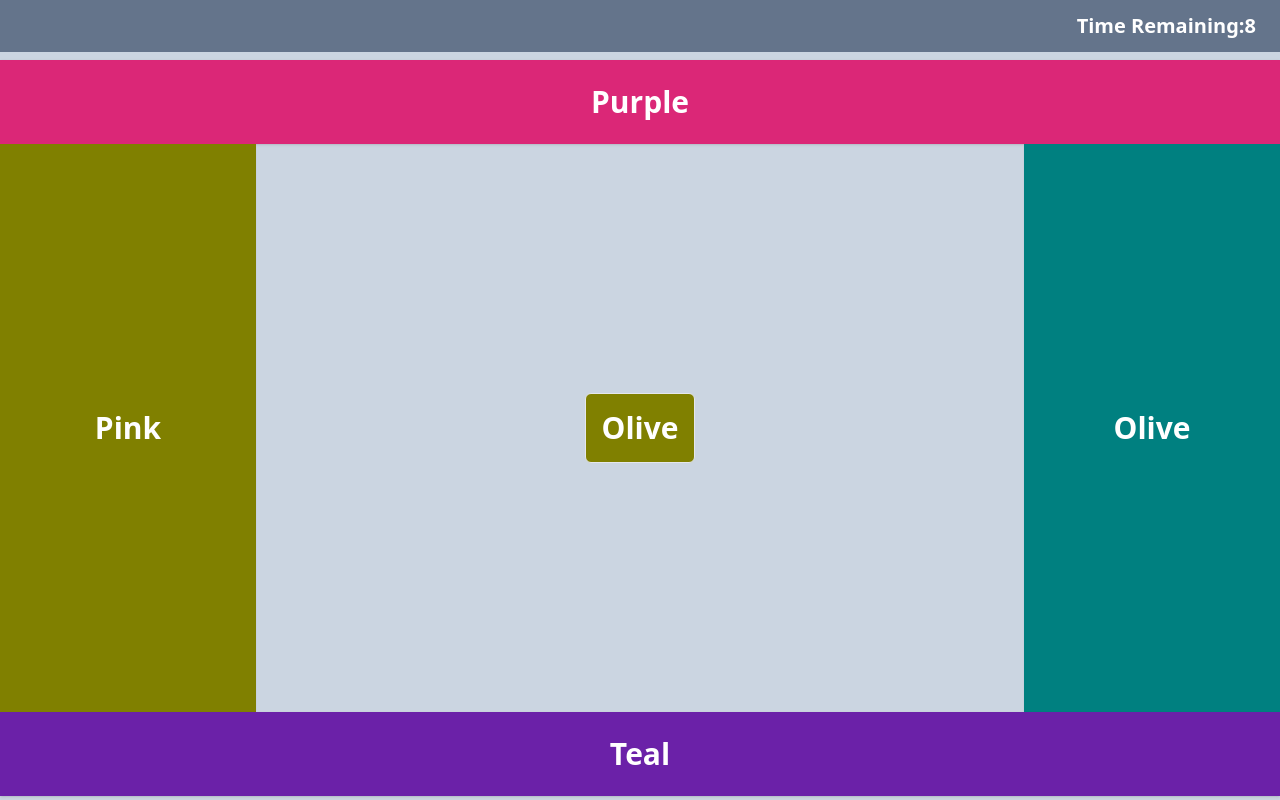
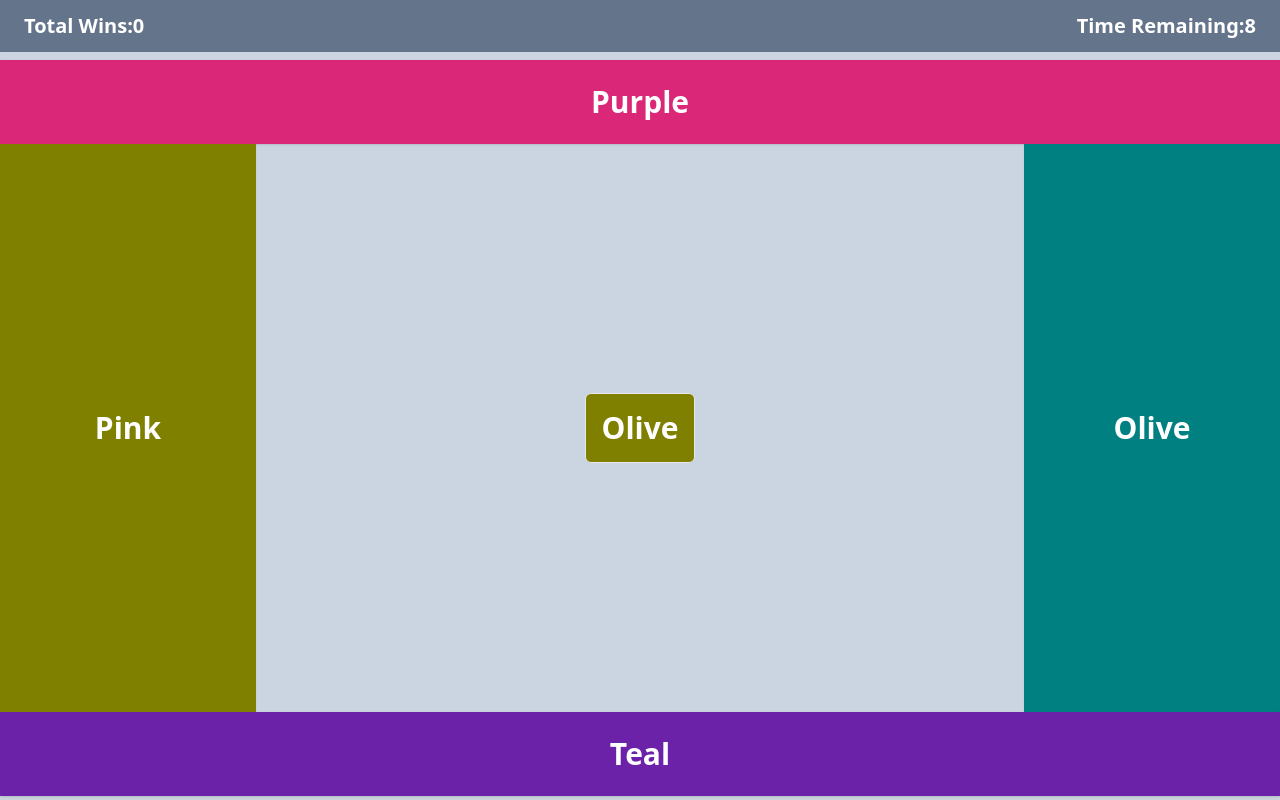
Before and after one commit to AnishBhardwajDeorwine/Game1, a React (Create React App) app: page / in a window 1280 px wide. Both pictures are taken after a click on the button "Play". Built offline with nearby package versions, Linux system fonts and the light colour scheme.

Commit message:
Win Counter added

```diff
--- a/src/components/GameScreen.jsx
+++ b/src/components/GameScreen.jsx
@@ -2,7 +2,7 @@ import React, { useContext, useState } from "react";
 import { AppContext } from "./context/AppContext";
 
 export const GameScreen = () => {
-  const { countDown, showColors, targetcolor, checkWin } =
+  const { countDown, showColors, targetcolor, checkWin, totalWins } =
     useContext(AppContext);
   const [top, setTop] = useState([]);
   const [left, setLeft] = useState([]);
@@ -53,8 +53,13 @@ export const GameScreen = () => {
   }
   return (
     <div className="flex flex-col   gap-2 ">
-      <div className=" text-right font-bold text-white px-3 sm:px-6 bg-slate-500 py-3 sm:text-xl">
-        Time Remaining:{countDown}
+      <div className=" flex justify-between px-3 sm:px-6 bg-slate-500 py-3">
+        <div className="  font-bold text-white  sm:text-xl">
+          Total Wins:{totalWins}
+        </div>
+        <div className="  font-bold text-white  sm:text-xl">
+          Time Remaining:{countDown}
+        </div>
       </div>
       <div className={` flex  flex-col justify-between h-[calc(100vh-64px)]`}>
         <div
--- a/src/components/MainScreen.jsx
+++ b/src/components/MainScreen.jsx
@@ -3,7 +3,7 @@ import { AppContext } from "./context/AppContext";
 import { GameScreen } from "./GameScreen";
 
 export const MainScreen = () => {
-  const { play, startGame, win } = useContext(AppContext);
+  const { play, startGame, win, totalWins } = useContext(AppContext);
 
   return (
     <div>
@@ -24,7 +24,10 @@ export const MainScreen = () => {
               >
                 Play Again
               </button>
-              <div className=" font-bold text-lg animate-bounce ">{win}</div>
+              <div>
+                <div className=" font-bold text-lg animate-bounce ">{win}</div>
+                <div className=" font-bold text-lg">Total Wins:{totalWins}</div>
+              </div>
             </div>
           )}
         </div>
--- a/src/components/context/AppContext.js
+++ b/src/components/context/AppContext.js
@@ -53,10 +53,12 @@ export default function AppContextProvider({ children }) {
   const [play, setPlay] = useState(false);
   const [win, setWin] = useState("");
   const [countDown, setCountdown] = useState(10);
+  const [totalWins, setTotalWins] = useState(0);
   useEffect(() => {
     if (play) {
       setCountdown(10);
       setWin("");
+      setTotalWins(0);
 
       // Pick four random colors
 
@@ -92,6 +94,7 @@ export default function AppContextProvider({ children }) {
     if (current.name === dragged.name) {
       setWin("You have won!");
       setCountdown(10);
+      setTotalWins((prev) => prev + 1);
       const startIndex = Math.floor(Math.random() * 6);
 
       showColors.length = 0;
@@ -119,6 +122,7 @@ export default function AppContextProvider({ children }) {
     showColors,
     targetcolor,
     checkWin,
+    totalWins,
   };
   return <AppContext.Provider value={value}>{children}</AppContext.Provider>;
 }
```
